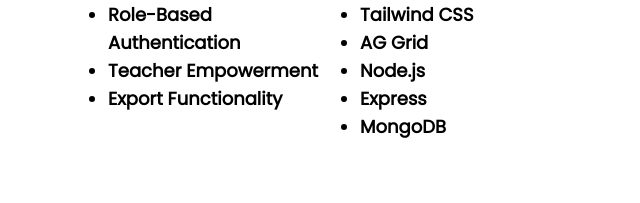
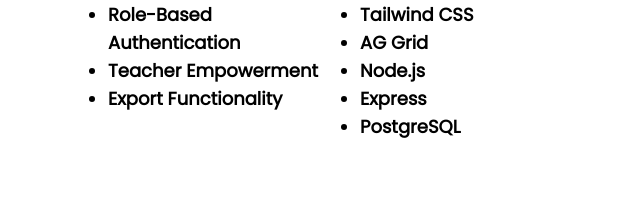
Before and after one commit to samarthkashyap-1/Portfolio, a React (Vite) app: page / in a window 1280 px wide. Shown: the part 4349-4552 px from the top of the page, without its empty margins (580-1220 px from the left). Built offline with nearby package versions, Linux system fonts and the light colour scheme; no server answers; a web font is replaced by a local one.

Commit message:
Update database technology in Projects component

```diff
--- a/src/components/Projects.jsx
+++ b/src/components/Projects.jsx
@@ -309,7 +309,7 @@
                     <li>AG Grid</li>
                     <li>Node.js</li>
                     <li>Express</li>
-                    <li>MongoDB</li>
+                    <li>PostgreSQL</li>
                   </ul>
                 </div>
               </div>
```
